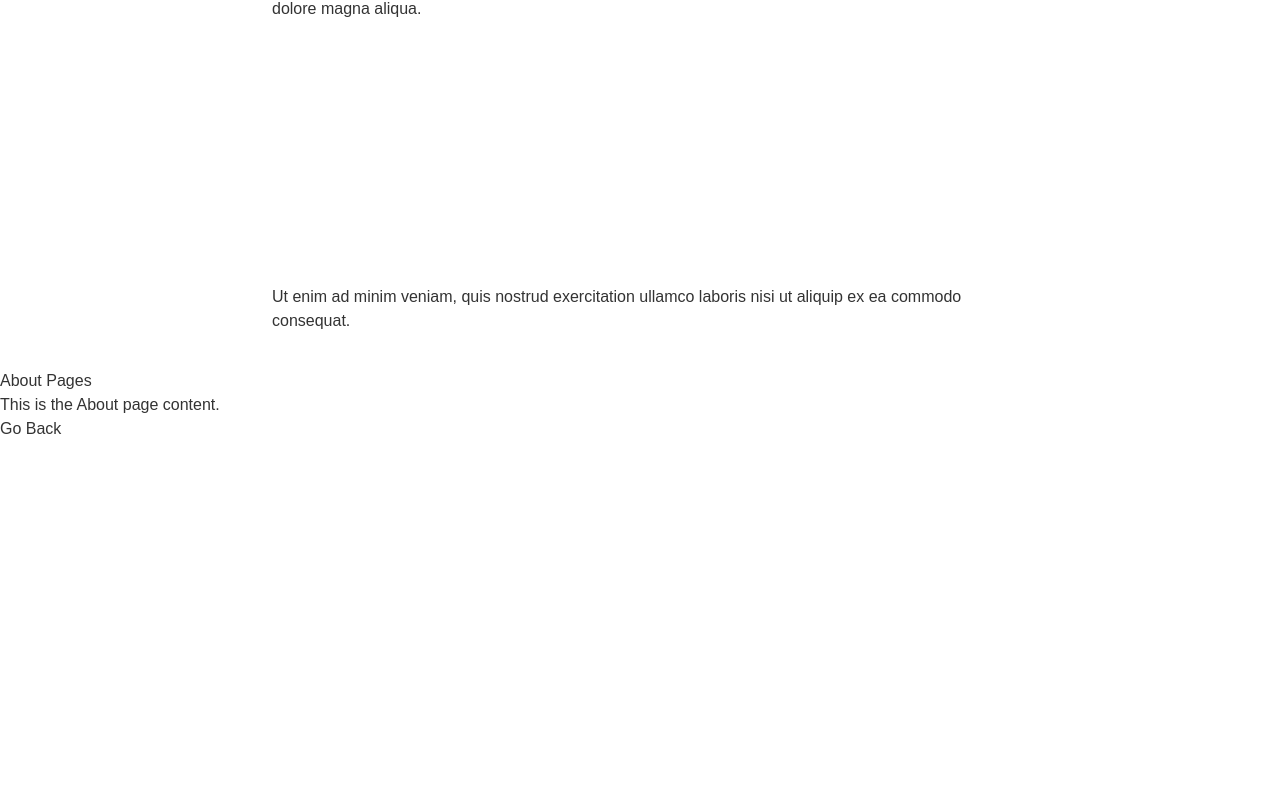
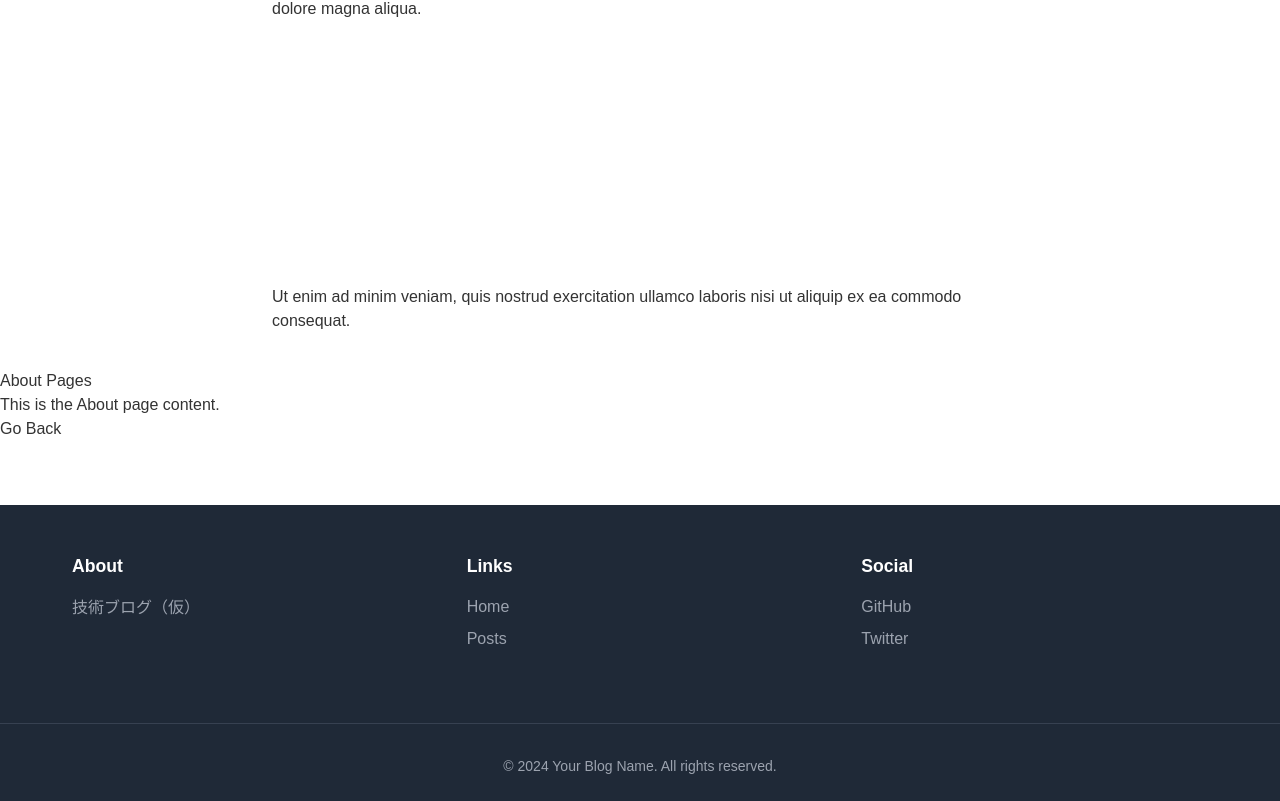
Before and after one commit to w3cdp6084-dev/uwablog, a Nuxt app: page /about in a window 1280 px wide. Shown: the part 431-1232 px from the top of the page. Before the commit the page ends 872 px from the top, so only its background shows below. Built offline with nearby package versions, Linux system fonts and the light colour scheme.

Commit message:
footer add

```diff
--- a/app.vue
+++ b/app.vue
@@ -1,10 +1,26 @@
 <template>
-  <div>
+  <div class="app-wrapper">
     <Header />
-    <NuxtPage />
+    <main class="main-content">
+      <NuxtPage />
+    </main>
+    <Footer />
   </div>
 </template>
 
+<style>
+.app-wrapper {
+  min-height: 100vh;
+  display: flex;
+  flex-direction: column;
+}
+
+.main-content {
+  flex: 1;
+}
+</style>
+
 <script setup>
 import Header from '@/components/Header.vue';
+import Footer from '@/components/Footer.vue';
 </script>
--- /dev/null
+++ b/components/Footer.vue
@@ -0,0 +1,117 @@
+<template>
+  <footer class="footer">
+    <div class="footer-content">
+      <div class="footer-section">
+        <h3 class="footer-title">About</h3>
+        <p class="footer-text">
+          技術ブログ（仮）
+        </p>
+      </div>
+
+      <div class="footer-section">
+        <h3 class="footer-title">Links</h3>
+        <ul class="footer-links">
+          <li>
+            <NuxtLink to="/">Home</NuxtLink>
+          </li>
+          <li>
+            <NuxtLink to="/posts">Posts</NuxtLink>
+          </li>
+        </ul>
+      </div>
+
+      <div class="footer-section">
+        <h3 class="footer-title">Social</h3>
+        <ul class="footer-links">
+          <li>
+            <a href="https://github.com" target="_blank" rel="noopener">
+              GitHub
+            </a>
+          </li>
+          <li>
+            <a href="https://twitter.com" target="_blank" rel="noopener">
+              Twitter
+            </a>
+          </li>
+        </ul>
+      </div>
+    </div>
+
+    <div class="footer-bottom">
+      <p>&copy; {{ new Date().getFullYear() }} Your Blog Name. All rights reserved.</p>
+    </div>
+  </footer>
+</template>
+
+<style scoped>
+.footer {
+  background-color: #1f2937;
+  color: #f3f4f6;
+  padding: 3rem 0 1.5rem;
+  margin-top: 4rem;
+}
+
+.footer-content {
+  max-width: 1200px;
+  margin: 0 auto;
+  padding: 0 2rem;
+  display: grid;
+  grid-template-columns: repeat(auto-fit, minmax(250px, 1fr));
+  gap: 3rem;
+}
+
+.footer-section {
+  margin-bottom: 2rem;
+}
+
+.footer-title {
+  font-size: 1.1rem;
+  font-weight: 600;
+  margin-bottom: 1rem;
+  color: #fff;
+}
+
+.footer-text {
+  color: #9ca3af;
+  line-height: 1.6;
+}
+
+.footer-links {
+  list-style: none;
+  padding: 0;
+}
+
+.footer-links li {
+  margin-bottom: 0.5rem;
+}
+
+.footer-links a {
+  color: #9ca3af;
+  text-decoration: none;
+  transition: color 0.2s;
+}
+
+.footer-links a:hover {
+  color: #fff;
+}
+
+.footer-bottom {
+  text-align: center;
+  padding-top: 2rem;
+  margin-top: 2rem;
+  border-top: 1px solid #374151;
+  color: #9ca3af;
+  font-size: 0.875rem;
+}
+
+@media (max-width: 768px) {
+  .footer-content {
+    grid-template-columns: 1fr;
+    gap: 2rem;
+  }
+
+  .footer-section {
+    margin-bottom: 1rem;
+  }
+}
+</style>
```
